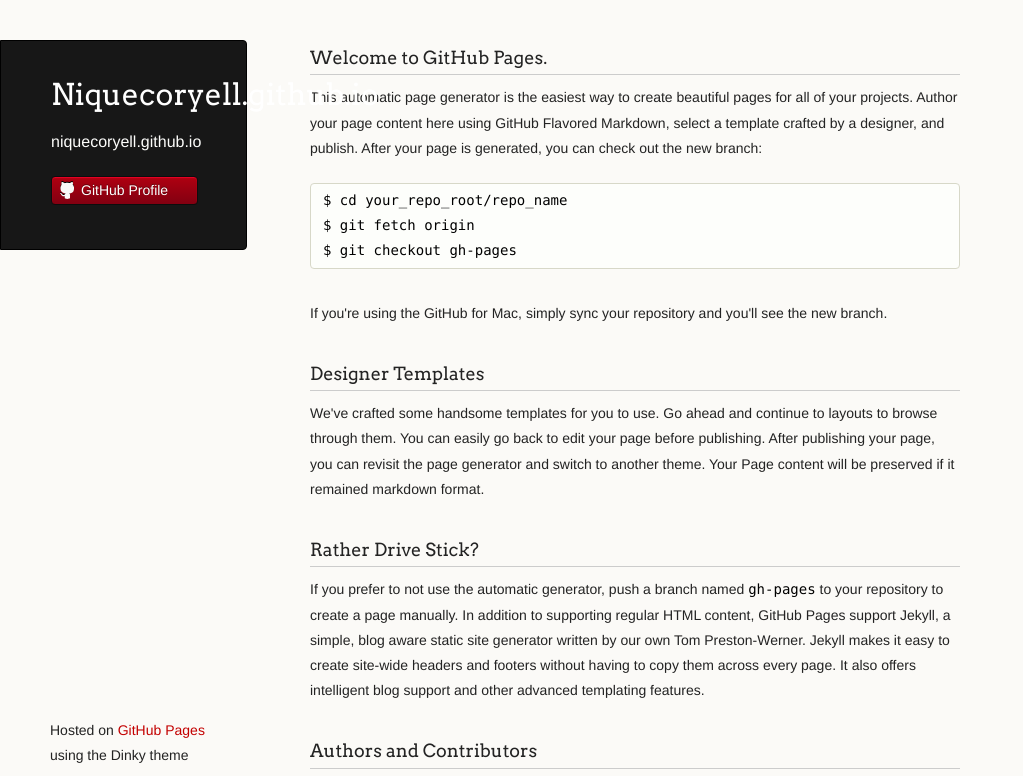
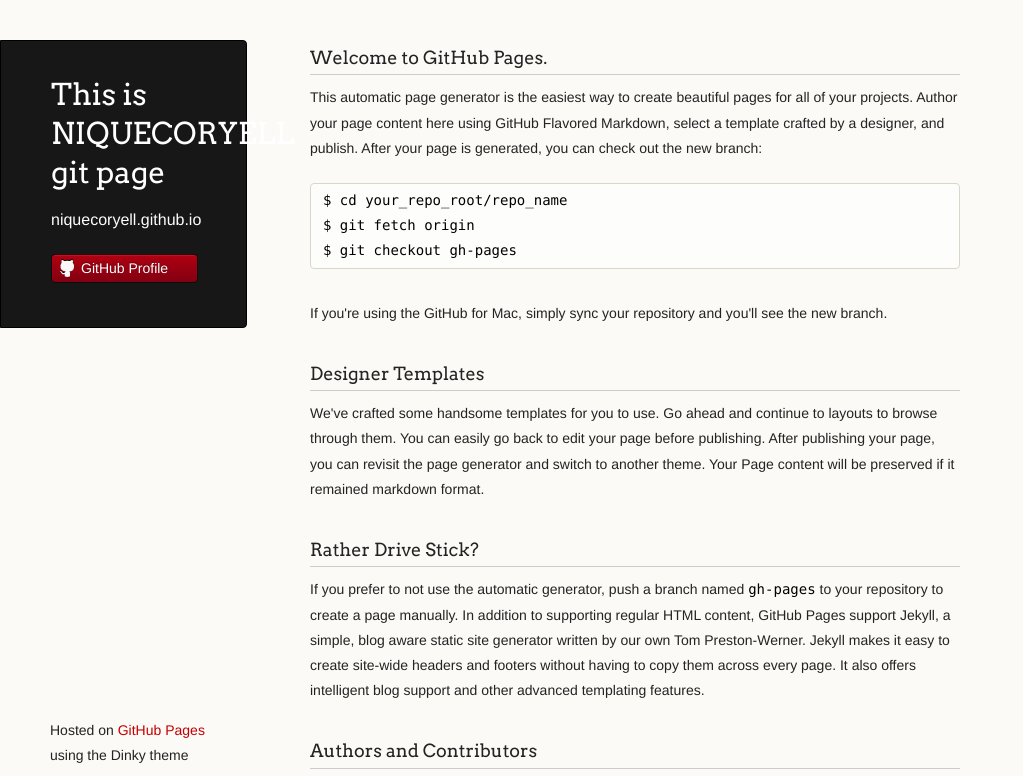
Before and after one commit to dom-shopify/niquecoryell.github.io, a plain HTML site: page index.html in a window 1280 px wide. Shown: the top 776 px of the page, without its empty margins (0-1023 px from the left). Drawn offline with Linux system fonts and the light colour scheme.

Commit message:
changes to index h1

```diff
--- a/index.html
+++ b/index.html
@@ -16,7 +16,7 @@
   <body>
     <div class="wrapper">
       <header>
-        <h1 class="header">Niquecoryell.github.io</h1>
+        <h1 class="header">This is NIQUECORYELL git page</h1>
         <p class="header">niquecoryell.github.io</p>
 
 
```
